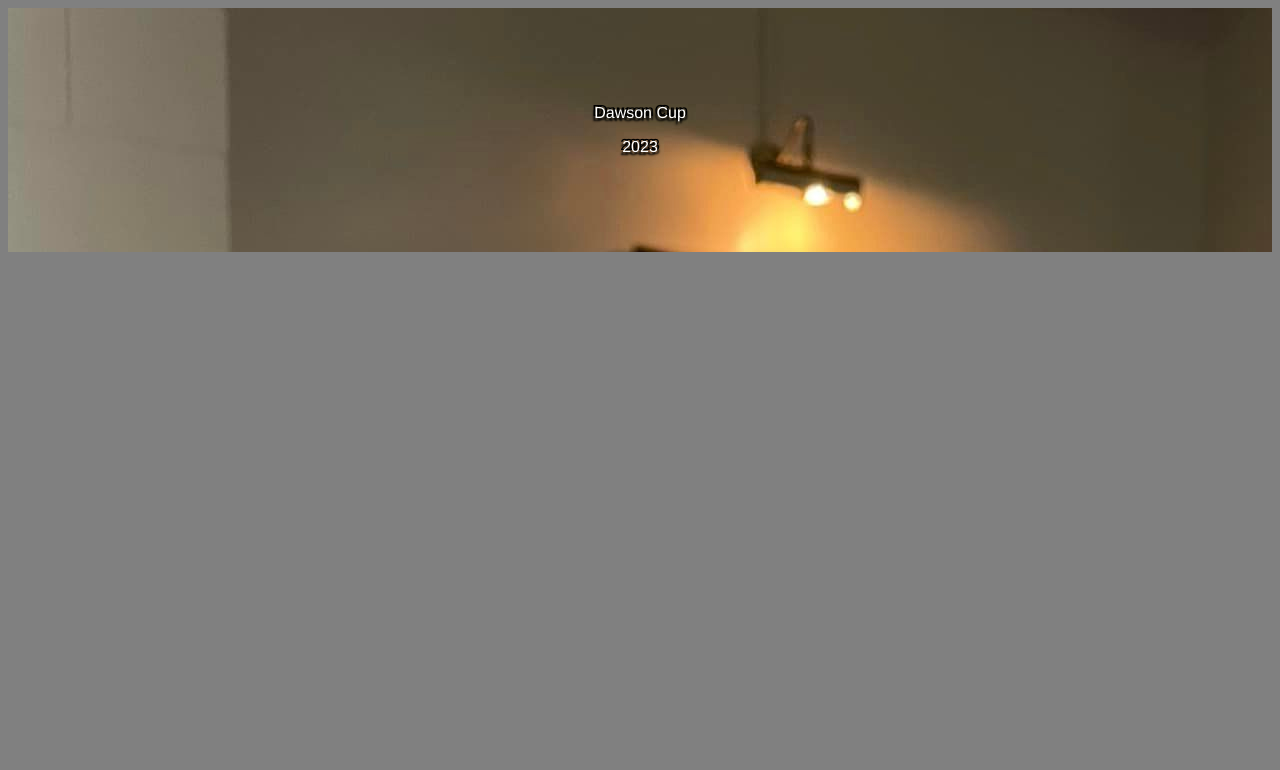
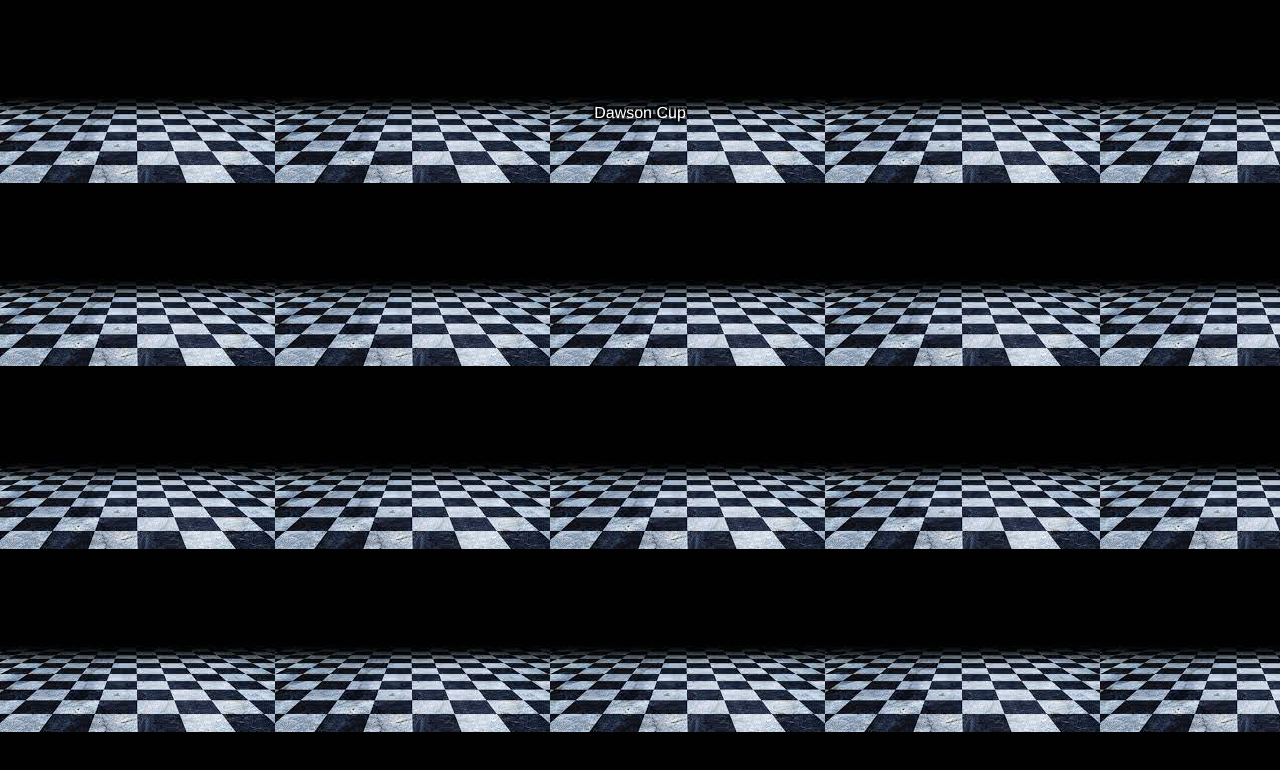
Before and after one commit to radekmoravek/chess-website, a plain HTML site: page index.html in a window 1280 px wide. Drawn offline with Linux system fonts and the light colour scheme.

Commit message:
background

```diff
--- a/chess.css
+++ b/chess.css
@@ -1,9 +1,9 @@
-img {
-    width: 100%;
-    height: auto;
-  }
+
+body{
+  background-image: url(Images/chess_board.jpeg);
+}
 .a{
-    background-image: url("Images/chess.jpeg");
+
     padding: 5rem;
     text-align: center;
     font-family: 'Franklin Gothic Medium', 'Arial Narrow', Arial, sans-serif;
@@ -15,7 +15,3 @@ img {
         -2px -2px 0 #000,
         2px -2px 0 #000;
   }
-
-body{
-  background-color: grey;
-}
--- a/index.html
+++ b/index.html
@@ -7,11 +7,9 @@
 <link rel="stylesheet" href="chess.css">
 <title>Dawson Cup Tournament </title>
 </head>
-
 <body>
     <div class="a">
         <p>Dawson Cup</p>
-        <p>2023</p>
     </div>
 </body>
 </html>
```
Also changed, not shown: Images/chess_board.jpeg (added), 2 other files.
